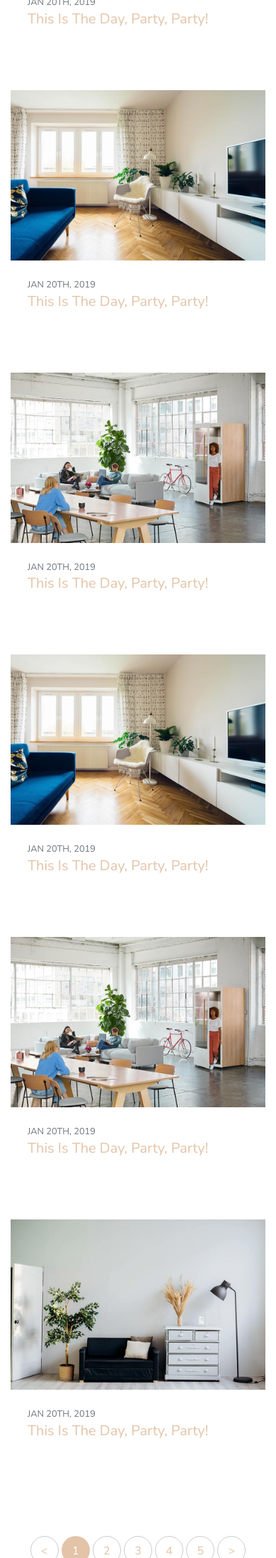
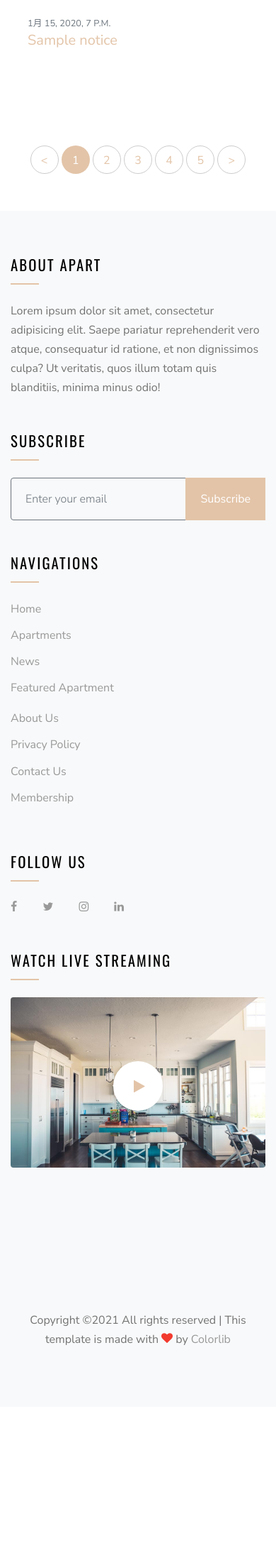
Before and after one commit to kosaoseisakujo/django-project, a Django app: page /news/ in a window 390 px wide. Shown: the part 919-3114 px from the top of the page at 71% size. After the commit the page ends 2814 px from the top, so only its background shows below. Run offline with Django 3.2, Linux system fonts and the light colour scheme; tables that the repository leaves empty hold one stand-in row (values such as "Sample post"); some libraries are stand-ins or nearby versions; some web fonts are replaced.

Commit message:
news一覧ページ リンク以外を変数出力に変更

```diff
--- a/news/views.py
+++ b/news/views.py
@@ -1,8 +1,10 @@
 from django.shortcuts import render
+from .models import Notice
 
 # Create your views here.
 def news(request):
+    notices = Notice.objects.all()
     context ={
-
+        'notices': notices
     }
     return render(request, 'top/news.html', context)
--- a/top/templates/top/news.html
+++ b/top/templates/top/news.html
@@ -74,49 +74,15 @@
     <div class="site-section">
     <div class="container">
       <div class="row">
+        {% for notice in notices%}
         <div class="col-md-6 col-lg-4 mb-5" data-aos="fade-up" data-aos-delay="100">
-          <a href="single.html"><img src="images/img_4.jpg" alt="Image" class="img-fluid"></a>
+          <a href="single.html"><img src="{{ IMAGE_PATH_TEST }}{{ notice.image }}" alt="Image" class="img-fluid"></a>
           <div class="p-4 bg-white">
-            <span class="d-block text-secondary small text-uppercase">Jan 20th, 2019</span>
-            <h2 class="h5 text-black mb-3"><a href="single.html">This Is The Day, Party, Party!</a></h2>
+            <span class="d-block text-secondary small text-uppercase">{{ notice.created_date }}</span>
+            <h2 class="h5 text-black mb-3"><a href="single.html">{{ notice.title }}</a></h2>
           </div>
         </div>
-        <div class="col-md-6 col-lg-4 mb-5" data-aos="fade-up" data-aos-delay="200">
-          <a href="single.html"><img src="images/img_2.jpg" alt="Image" class="img-fluid"></a>
-          <div class="p-4 bg-white">
-            <span class="d-block text-secondary small text-uppercase">Jan 20th, 2019</span>
-            <h2 class="h5 text-black mb-3"><a href="single.html">This Is The Day, Party, Party!</a></h2>
-          </div>
-        </div>
-        <div class="col-md-6 col-lg-4 mb-5" data-aos="fade-up" data-aos-delay="300">
-          <a href="single.html"><img src="images/img_3.jpg" alt="Image" class="img-fluid"></a>
-          <div class="p-4 bg-white">
-            <span class="d-block text-secondary small text-uppercase">Jan 20th, 2019</span>
-            <h2 class="h5 text-black mb-3"><a href="single.html">This Is The Day, Party, Party!</a></h2>
-          </div>
-        </div>
-
-        <div class="col-md-6 col-lg-4 mb-5" data-aos="fade-up" data-aos-delay="100">
-          <a href="single.html"><img src="images/img_2.jpg" alt="Image" class="img-fluid"></a>
-          <div class="p-4 bg-white">
-            <span class="d-block text-secondary small text-uppercase">Jan 20th, 2019</span>
-            <h2 class="h5 text-black mb-3"><a href="single.html">This Is The Day, Party, Party!</a></h2>
-          </div>
-        </div>
-        <div class="col-md-6 col-lg-4 mb-5" data-aos="fade-up" data-aos-delay="200">
-          <a href="single.html"><img src="images/img_3.jpg" alt="Image" class="img-fluid"></a>
-          <div class="p-4 bg-white">
-            <span class="d-block text-secondary small text-uppercase">Jan 20th, 2019</span>
-            <h2 class="h5 text-black mb-3"><a href="single.html">This Is The Day, Party, Party!</a></h2>
-          </div>
-        </div>
-        <div class="col-md-6 col-lg-4 mb-5" data-aos="fade-up" data-aos-delay="300">
-          <a href="single.html"><img src="images/img_4.jpg" alt="Image" class="img-fluid"></a>
-          <div class="p-4 bg-white">
-            <span class="d-block text-secondary small text-uppercase">Jan 20th, 2019</span>
-            <h2 class="h5 text-black mb-3"><a href="single.html">This Is The Day, Party, Party!</a></h2>
-          </div>
-        </div>
+        {% endfor %}
 
       </div>
 
```
